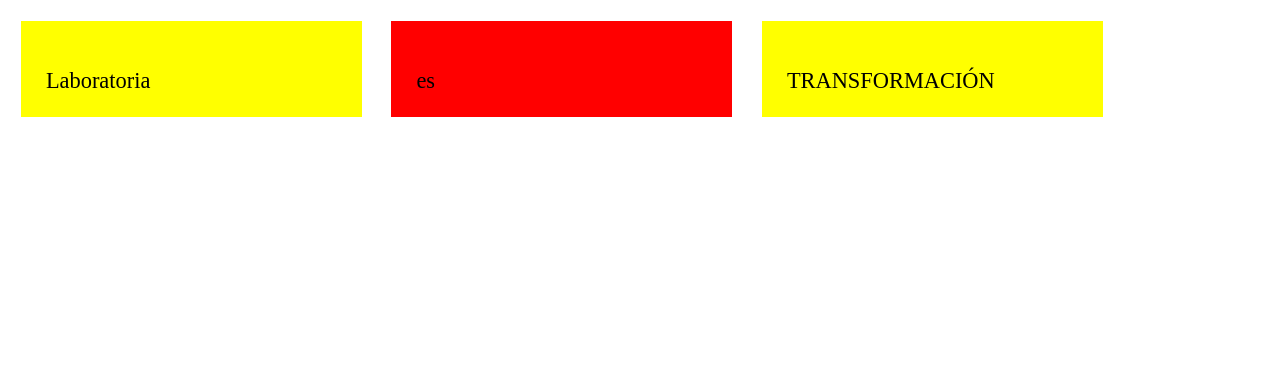
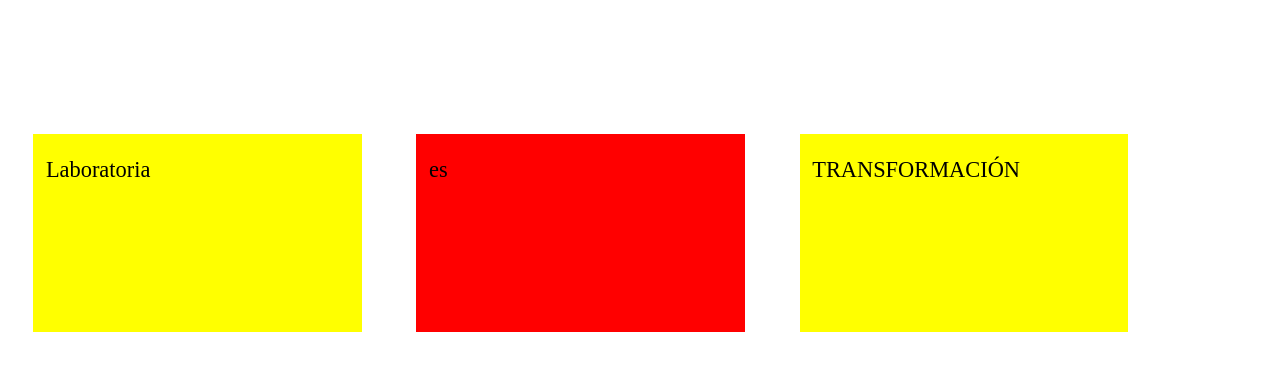
Before and after one commit to LauraMed/Display, a plain HTML site: page index.html in a window 1280 px wide. Drawn offline with Linux system fonts and the light colour scheme.

Commit message:
ejercicio 4

```diff
--- a/css/style.css
+++ b/css/style.css
@@ -8,20 +8,21 @@ div{
 	height: 25%;
 	width: 25%;
 	font-size: 140%;
-	margin: 1%;
+	margin: 10% 2%;
 	display: inline-block;
+}
+.pdl{
 
+	padding-left: 1%;
 }
-.pdl5{
-	padding-left: 2%;
+.pdt{
+	padding-top: -10%;
 }
-.pdt5{
-	padding-top: 2%;
+.pdb{
+	padding-bottom: 10%;
 }
-
 .may{
 	text-transform: uppercase;
 }
 .exc{
 	margin-bottom: 0%;
-}
--- a/index.html
+++ b/index.html
@@ -6,13 +6,13 @@
 	<title>Display</title>
 </head>
 <body>
-	<div class="amarillo pdl5 pdt5">
+	<div class="amarillo pdl pdt pdb">
 		<p>Laboratoria</p>
 	</div>
-	<div class="rojo pdl5 pdt5">
+	<div class="rojo pdl pdt pdb">
 		<p>es</p>
 	</div>
-	<div class="amarillo pdl5 pdt5 may exc">
+	<div class="amarillo pdl pdt pdb may exc">
 		<p>transformación</p>
 	</div>
 </body>
```
